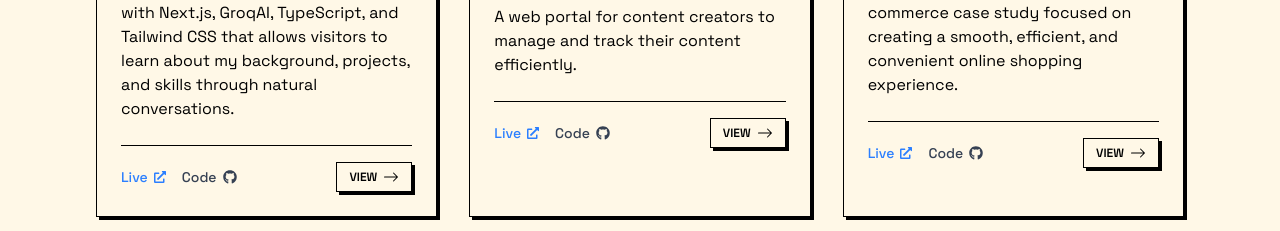
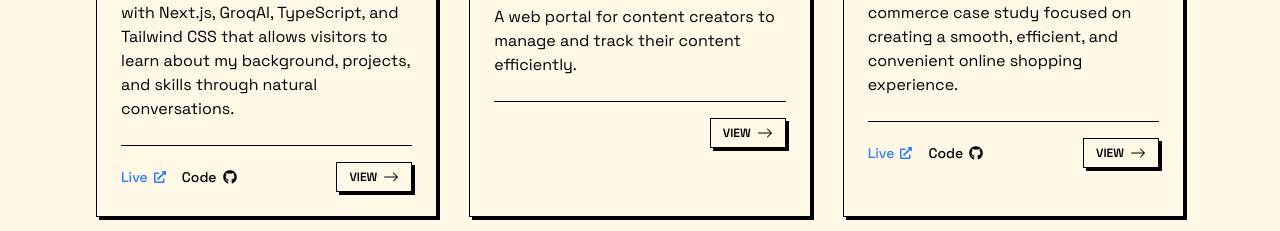
Before and after one commit to PhomeMyintMo/phomemyintmo-portfolio, a React (Vite) app: page / in a window 1280 px wide. Shown: the part 1100-1331 px from the top of the page. Built offline with nearby package versions, Linux system fonts and the light colour scheme.

Commit message:
fixed: ui

```diff
--- a/src/pages/AllProjects.tsx
+++ b/src/pages/AllProjects.tsx
@@ -136,7 +136,7 @@ export const AllProjects = () => {
                             <h3 className="font-bold text-xl mb-4">
                                 Tech Stack
                             </h3>
-                            <span className="font-semibold">⋆ Frontend</span>
+                            <span className="font-semibold">{project.id === "ecommerce-website" ? "⋆ Frontend/ Backend" : "⋆ Frontend"}</span>
                         </div>
 
                         <div className="flex flex-wrap gap-2">
--- a/src/sections/Projects.tsx
+++ b/src/sections/Projects.tsx
@@ -127,7 +127,7 @@ const Projects = () => {
 
               <div className="flex items-center justify-between gap-4 mt-6 pt-4 border-t">
                 <div className="flex gap-4">
-                  {project.liveLink && (
+                  {(project.liveLink && project.id !== "content-management") && (
                     <a
                       href={project.liveLink}
                       target="_blank"
@@ -137,12 +137,12 @@ const Projects = () => {
                       Live <FaExternalLinkAlt className="text-xs" />
                     </a>
                   )}
-                  {project.codeLink && (
+                  {(project.codeLink && project.id !== "content-management") && (
                     <a
                       href={project.codeLink}
                       target="_blank"
                       rel="noopener noreferrer"
-                      className="flex items-center gap-1.5 text-sm font-medium text-gray-700 hover:text-gray-900 transition-colors"
+                      className="flex items-center gap-1.5 text-sm font-medium hover:font-semibold transition-colors"
                     >
                       Code <FaGithub />
                     </a>
```
